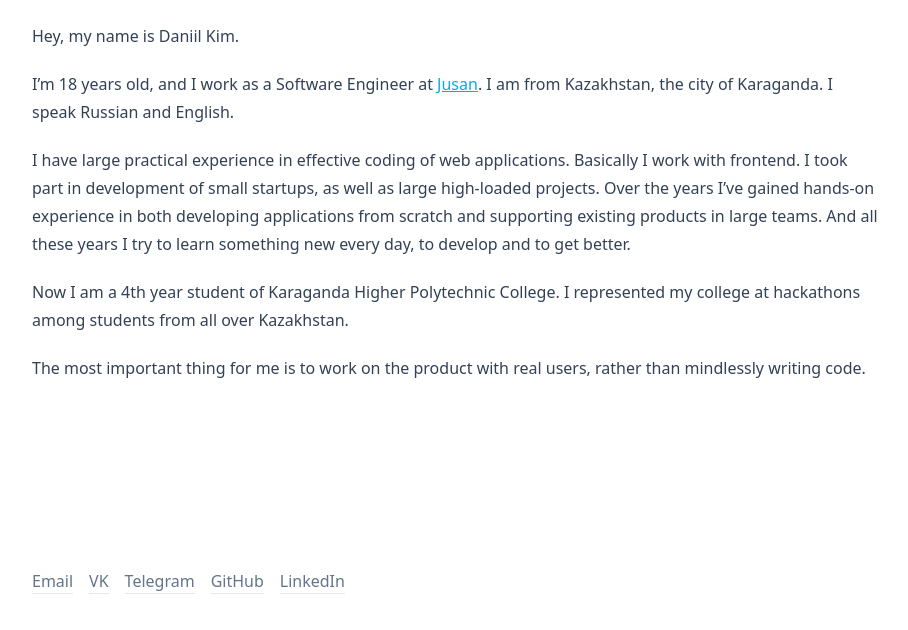
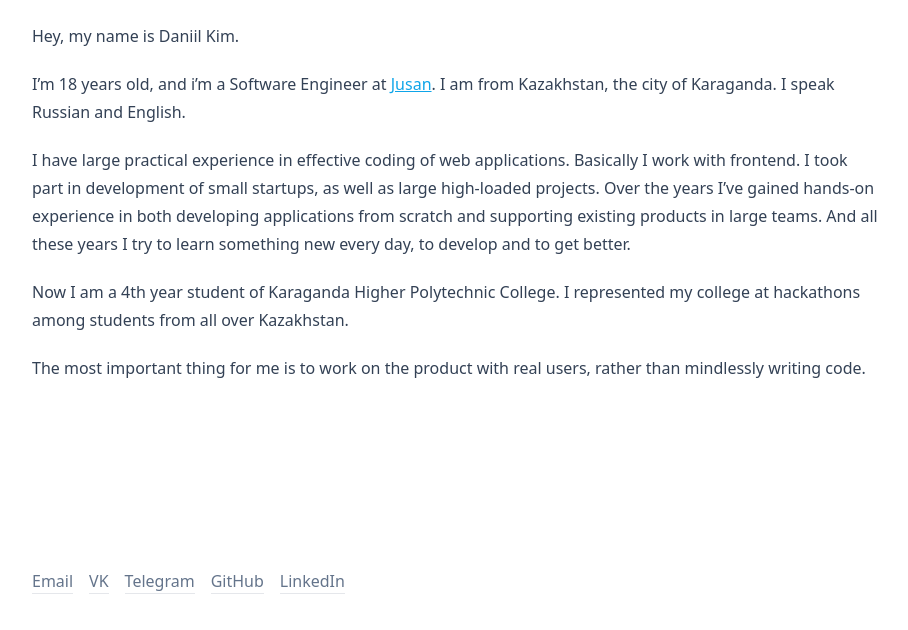
Before and after one commit to DaniilKimlb/daniilkim, an Astro site: page /about in a window 1280 px wide. Shown: the part 166-796 px from the top of the page, without its empty margins (184-1092 px from the left). Built offline with nearby package versions, Linux system fonts and the light colour scheme; Astro itself is replaced by a stand-in of ours.

Commit message:
fix: corrected the information about myself

```diff
--- a/src/pages/about.md
+++ b/src/pages/about.md
@@ -7,7 +7,7 @@ title: About Me
 
 Hey, my name is Daniil Kim.
 
-I'm 18 years old, and I work as a Software Engineer at [Jusan](https://jusan.kz/). I am from Kazakhstan, the city of Karaganda. I speak Russian and English.
+I'm 18 years old, and i'm a Software Engineer at [Jusan](https://jusan.kz/). I am from Kazakhstan, the city of Karaganda. I speak Russian and English.
 
 I have large practical experience in effective coding of web applications. Basically I work with frontend. I took part in development of small startups, as well as large high-loaded projects. Over the years I've gained hands-on experience in both developing applications from scratch and supporting existing products in large teams. And all these years I try to learn something new every day, to develop and to get better.
 
```
